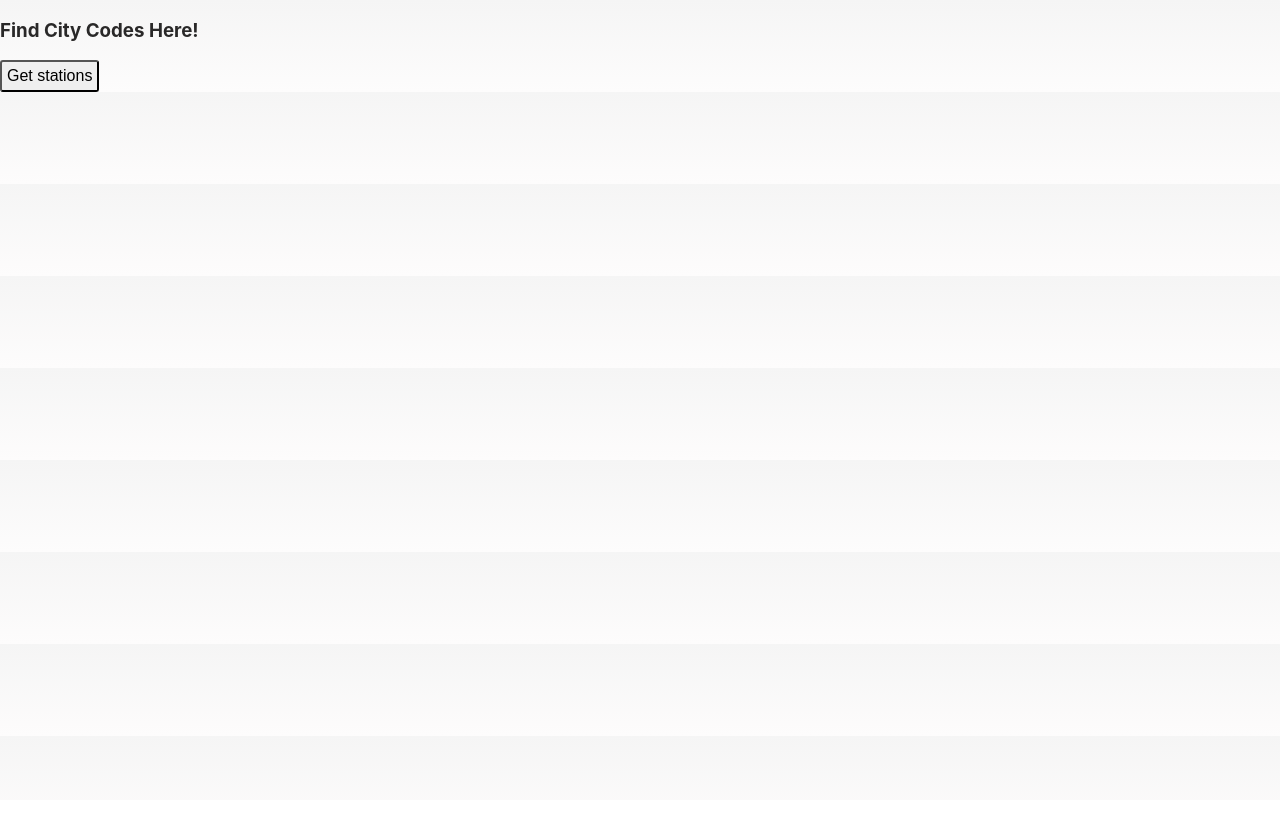
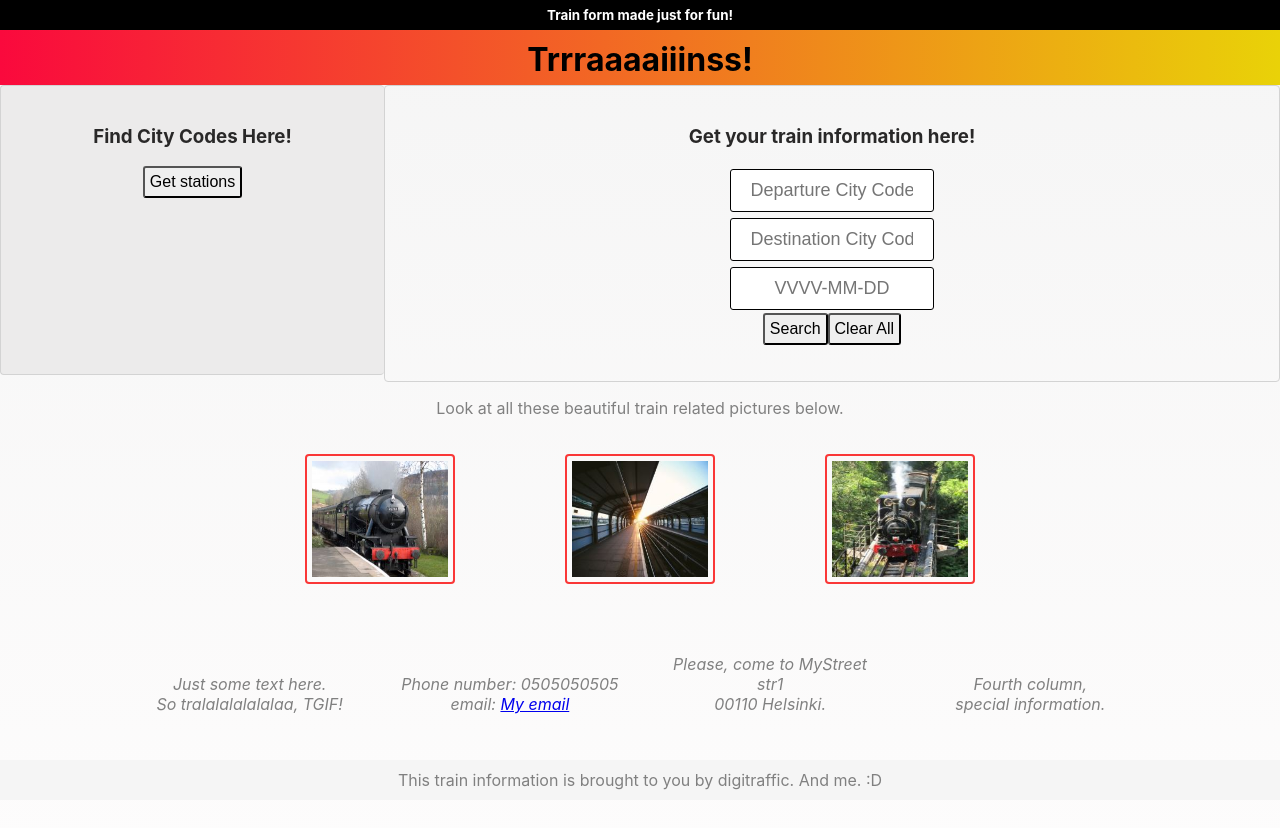
Before and after one commit to npuh/ReactAPI, a React (Create React App) app: page / in a window 1280 px wide. Shown: the top 828 px of the page. Before the commit the page ends 800 px from the top, so only its background shows below. Built offline with nearby package versions, Linux system fonts and the light colour scheme.

Commit message:
containeri tehty, muotoilu kuntoon tai ainakin paremmaksi :D

```diff
--- a/src/App.css
+++ b/src/App.css
@@ -1,9 +1,7 @@
 .App {
   text-align: center;
 }
-.stationForm {
-  color: black;
-}
+
 .App-header {
   background-color: black;
   min-width: 200px;
@@ -14,6 +12,10 @@
   font-size: calc(10px + 2vmin);
   color: white;
   font-size: 20px;
+}
+
+* {
+  box-sizing: border-box;
 }
 .h1Trains {
   height: 55px;
@@ -27,9 +29,42 @@
   );
 }
 
-footer {
-  padding: 10px;
+body {
+  background-image: linear-gradient(whitesmoke, rgb(253, 252, 252));
 }
+h3 {
+  color: rgb(41, 40, 40);
+}
+
+/* Create two columns/boxes that floats next to each other */
+nav {
+  border-bottom: 1px solid lightgrey;
+  border-top: 1px solid lightgrey;
+  border-left: 1px solid lightgrey;
+  border-radius: 4px;
+  min-height: 290px;
+  float: left;
+  width: 30%;
+  background: rgb(236, 235, 235);
+  padding: 20px;
+}
+
+/* Style the list inside the menu */
+nav ul {
+  list-style-type: none;
+  padding: 0;
+}
+/*Style the article*/
+article {
+  min-height: 290px;
+  border: 1px solid lightgrey;
+  float: left;
+  padding: 20px;
+  width: 70%;
+  border-radius: 4px;
+}
+
+/*Style the trainList and inputs*/
 .trainList {
   list-style: none;
 }
@@ -46,9 +81,9 @@ select {
   cursor: pointer;
 }
 
+/*Style the selection list*/
 .list {
   background-color: rgb(255, 187, 0);
-  /* background-color: rgb(227, 233, 227); */
   border: 1px solid black;
   border-radius: 4px;
   min-height: 70px;
@@ -56,6 +91,24 @@ select {
   width: 40%;
   margin-top: 2%;
   padding-top: 15px;
+}
+
+/*Style the trainForm and buttons*/
+.trainForm > input {
+  float: none;
+  color: black;
+  font-size: calc(10px + 1vmin);
+  border-radius: 3px;
+}
+.trainForm > button {
+  border-radius: 3px;
+  padding: 5px;
+  font-size: 1em;
+}
+.trainForm > button:hover {
+  color: white;
+  background-color: #858688;
+  border: 1.5px solid rgb(63, 62, 62);
 }
 
 .trainDiv {
@@ -71,7 +124,6 @@ select {
   border: 1px solid black;
   border-radius: 4px;
 }
-
 .trainDiv:active {
   display: inline-block;
   width: 25%;
@@ -85,32 +137,53 @@ select {
   border: 2px solid orangered;
   border-radius: 4px;
 }
-h3 {
-  color: rgb(41, 40, 40);
-}
-.trainForm > input {
-  color: black;
-  font-size: calc(10px + 1vmin);
-  border-radius: 3px;
-}
-.trainForm > button {
-  float: none;
-  border-radius: 3px;
-  padding: 5px;
-  font-size: 1em;
-}
-.trainForm > button:hover {
+.basicButton:hover {
   color: white;
   background-color: #858688;
-  border: 1.5px solid rgb(63, 62, 62);
+  border: 1px solid rgb(63, 62, 62);
 }
+.stationList {
+  list-style: none;
+  margin-left: 3%;
+  margin-bottom: 1%;
+  margin-top: 2%;
+  padding: 5px;
+  text-align: center;
+
+  background-color: white;
+  border: 1px solid black;
+  border-radius: 4px;
+}
+/* Clear floats after the columns */
+section:after {
+  content: "";
+  display: table;
+  clear: both;
+}
+/*Style the columns */
+.column {
+  background-color: transparent;
+  display: inline-block;
+  float: none;
+  width: 20.33%;
+  padding: 20px;
+  height: 200px;
+  color: grey;
+}
+
+/*Style for the images*/
+img {
+  border: 2px solid rgb(250, 55, 55);
+  border-radius: 4px;
+  padding: 5px;
+  width: 150px;
+  height: 130px;
+}
+
 .pfooter {
   color: grey;
 }
-
-body {
-  background-image: linear-gradient(whitesmoke, rgb(253, 252, 252));
-}
+/* Style the footer */
 footer {
   background-color: whitesmoke;
   width: 100%;
@@ -120,50 +193,6 @@ footer {
   padding-top: 0px;
   bottom: 0;
   text-align: center;
+  padding: 10px;
+  text-align: center;
 }
-.clearButton {
-  float: none;
-  border-radius: 3px;
-  padding: 5px;
-  margin-top: 10px;
-  font-size: 1em;
-}
-.clearButton:hover {
-  color: white;
-  background-color: #858688;
-  border: 1.5px solid rgb(63, 62, 62);
-}
-
-.column {
-  background-color: transparent;
-  display: inline-block;
-  float: none;
-  width: 20.33%;
-  padding: 20px;
-  height: 200px;
-  color: grey;
-}
-.stationList {
-  list-style: none;
-  margin-left: 3%;
-  margin-bottom: 1%;
-  padding: 5px;
-  text-align: center;
-  width: 20%;
-  background-color: white;
-  border: 1px solid black;
-  border-radius: 4px;
-}
-
-img {
-  border: 2px solid rgb(250, 55, 55);
-  border-radius: 4px;
-  padding: 5px;
-  width: 150px;
-  height: 130px;
-}
-.basicButton:hover {
-  color: white;
-  background-color: #858688;
-  border: 1px solid rgb(63, 62, 62);
-}
--- a/src/App.js
+++ b/src/App.js
@@ -3,6 +3,7 @@ import TrainList from "./components/Trainlist";
 import Form from "./components/Form";
 import Columns from "./components/Columns";
 import "./App.css";
+import Stations from "./components/Stations";
 
 class App extends Component {
   state = {
@@ -73,7 +74,6 @@ class App extends Component {
       traindata: divData
     });
   };
-
   render() {
     return (
       <div className="App">
@@ -81,10 +81,14 @@ class App extends Component {
           <h6>Train form made just for fun!</h6>
         </header>
         <h1 className="h1Trains">Trrraaaaiiinss!</h1>
-        <button className="clearButton" onClick={this.clearAll}>
-          Clear All
-        </button>
-        <Form getTrains={this.getTrains} />
+        <section>
+          <nav>
+            <span>
+              <Stations />
+            </span>
+          </nav>
+          <article>
+            <Form getTrains={this.getTrains} clearAll={this.clearAll} />
             <div hidden className="list" id="list" />
             <ul>
               {this.state.traindata.map((train, index) => {
@@ -107,6 +111,8 @@ class App extends Component {
                 );
               })}
             </ul>
+          </article>
+        </section>
         <Columns />
         <footer>
           This train information is brought to you by digitraffic. And me. :D
--- a/src/Main.js
+++ b/src/Main.js
@@ -1,10 +1,10 @@
 import React, { Component } from "react";
 import App from "./App";
-import Stations from "./components/Stations";
+// import Stations from "./components/Stations";
 
 class Main extends Component {
   render() {
-    return <Stations />;
+    return <App />;
   }
 }
 
--- a/src/components/Columns.js
+++ b/src/components/Columns.js
@@ -7,6 +7,20 @@ class Columns extends Component {
   render() {
     return (
       <div>
+        <div className="row">
+          <p className="pfooter">
+            Look at all these beautiful train related pictures below.{" "}
+          </p>
+          <div className="column">
+            <img src={junaedestäpieni} alt="train1" />
+          </div>
+          <div className="column">
+            <img src={junalaituripieni} alt="train2" />
+          </div>
+          <div className="column">
+            <img src={trainjunametsä} alt="train3" />
+          </div>
+        </div>
         <div className="row">
           <div className="column">
             <address>
@@ -36,20 +50,6 @@ class Columns extends Component {
             </address>
           </div>
         </div>
-        <div className="row">
-          <p className="pfooter">
-            Look at all these beautiful train related pictures below.{" "}
-          </p>
-          <div className="column">
-            <img src={junaedestäpieni} alt="train1" />
-          </div>
-          <div className="column">
-            <img src={junalaituripieni} alt="train2" />
-          </div>
-          <div className="column">
-            <img src={trainjunametsä} alt="train3" />
-          </div>
-        </div>
       </div>
     );
   }
--- a/src/components/Form.js
+++ b/src/components/Form.js
@@ -21,6 +21,9 @@ const Form = props => (
       <input type="text" name="depDate" required placeholder="VVVV-MM-DD" />
       <br />
       <button className="searchButton">Search</button>
+      <button className="clearButton" onClick={props.clearAll}>
+        Clear All
+      </button>
     </form>
   </div>
 );
```
Also changed, not shown: src/App3.js (deleted, +0 -29 lines). Lines whose indentation alone changed are shown as unchanged.
